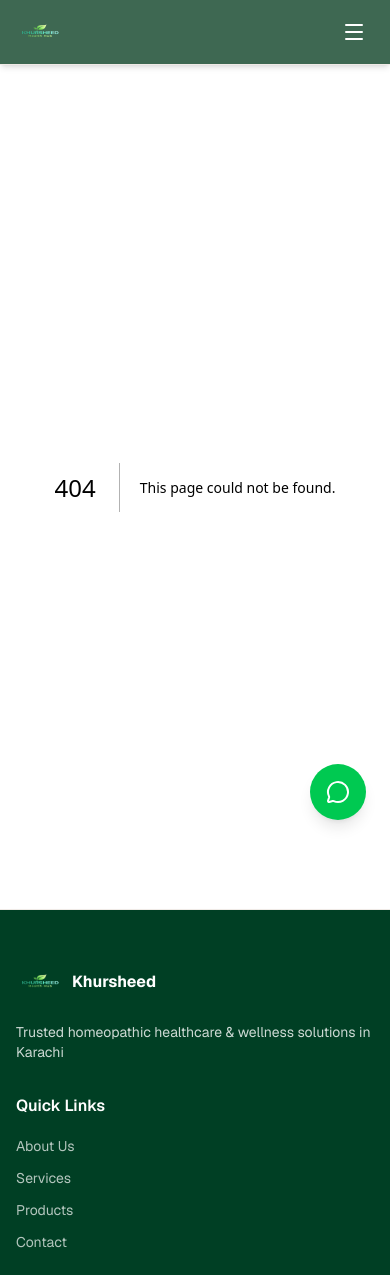
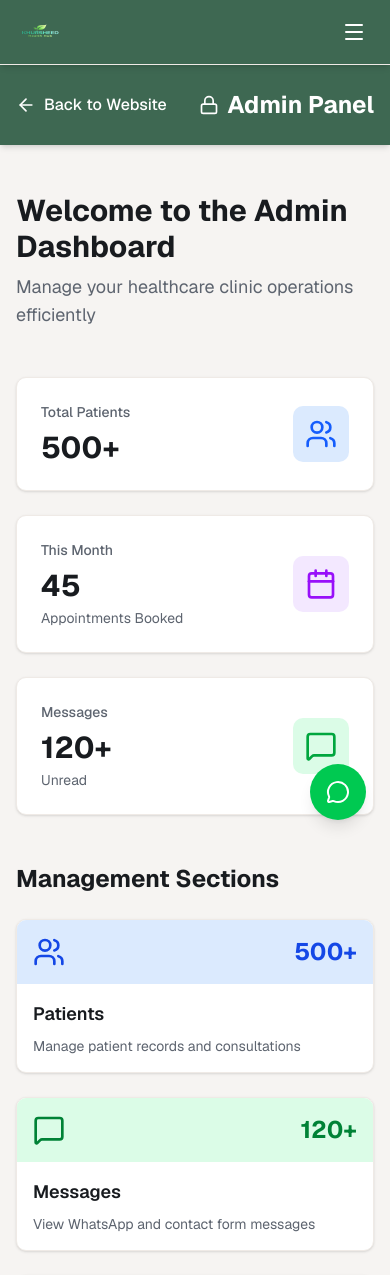
Before and after one commit to gocode7-code/v0-healthcare-web-app, a Next.js app: page /admin in a window 390 px wide. Before the commit this address had no page. Shown: the top 1275 px of the page. Built offline with nearby package versions, Linux system fonts and the light colour scheme.

Commit message:
feat: implement admin panel dashboard
Create admin page with header, stats, management sections, info note, and responsive design.

```diff
--- /dev/null
+++ b/app/admin/page.tsx
@@ -0,0 +1,181 @@
+import { Metadata } from 'next'
+import Link from 'next/link'
+import { ArrowLeft, Users, MessageSquare, Calendar, Package, Settings, Lock } from 'lucide-react'
+
+export const metadata: Metadata = {
+  title: 'Admin Panel | Khursheed Health Hub',
+  description: 'Admin dashboard for managing Khursheed Health Hub operations',
+  robots: 'noindex, nofollow',
+}
+
+export default function AdminPanel() {
+  const adminSections = [
+    {
+      title: 'Patients',
+      description: 'Manage patient records and consultations',
+      icon: Users,
+      stats: '500+',
+      color: 'bg-blue-100',
+      textColor: 'text-blue-700',
+      href: '#patients',
+    },
+    {
+      title: 'Messages',
+      description: 'View WhatsApp and contact form messages',
+      icon: MessageSquare,
+      stats: '120+',
+      color: 'bg-green-100',
+      textColor: 'text-green-700',
+      href: '#messages',
+    },
+    {
+      title: 'Appointments',
+      description: 'Manage and schedule appointments',
+      icon: Calendar,
+      stats: '45+',
+      color: 'bg-purple-100',
+      textColor: 'text-purple-700',
+      href: '#appointments',
+    },
+    {
+      title: 'Products',
+      description: 'Manage health products and inventory',
+      icon: Package,
+      stats: '12+',
+      color: 'bg-orange-100',
+      textColor: 'text-orange-700',
+      href: '#products',
+    },
+    {
+      title: 'Analytics',
+      description: 'View website traffic and performance',
+      icon: Settings,
+      stats: 'Data',
+      color: 'bg-indigo-100',
+      textColor: 'text-indigo-700',
+      href: '#analytics',
+    },
+    {
+      title: 'Settings',
+      description: 'Configure website settings',
+      icon: Settings,
+      stats: 'Config',
+      color: 'bg-gray-100',
+      textColor: 'text-gray-700',
+      href: '#settings',
+    },
+  ]
+
+  return (
+    <div className="min-h-screen" style={{ backgroundColor: 'oklch(0.968 0.004 70)' }}>
+      {/* Header */}
+      <div className="shadow-md" style={{ backgroundColor: 'oklch(0.48 0.06 160)' }}>
+        <div className="max-w-7xl mx-auto px-4 sm:px-6 lg:px-8 py-6">
+          <div className="flex items-center justify-between">
+            <div className="flex items-center gap-4">
+              <Link
+                href="/"
+                className="flex items-center gap-2 text-white hover:text-white/80 transition-colors"
+              >
+                <ArrowLeft className="w-5 h-5" />
+                <span className="font-medium">Back to Website</span>
+              </Link>
+            </div>
+            <div className="flex items-center gap-2 text-white">
+              <Lock className="w-5 h-5" />
+              <h1 className="text-2xl font-bold">Admin Panel</h1>
+            </div>
+          </div>
+        </div>
+      </div>
+
+      {/* Main Content */}
+      <div className="max-w-7xl mx-auto px-4 sm:px-6 lg:px-8 py-12">
+        {/* Welcome Section */}
+        <div className="mb-12">
+          <h2 className="text-3xl font-bold text-foreground mb-2">Welcome to the Admin Dashboard</h2>
+          <p className="text-muted-foreground text-lg">
+            Manage your healthcare clinic operations efficiently
+          </p>
+        </div>
+
+        {/* Stats Overview */}
+        <div className="grid grid-cols-1 md:grid-cols-3 gap-6 mb-12">
+          <div className="bg-white rounded-lg p-6 shadow-sm border border-border">
+            <div className="flex items-center justify-between">
+              <div>
+                <p className="text-muted-foreground text-sm font-medium">Total Patients</p>
+                <p className="text-3xl font-bold text-foreground mt-2">500+</p>
+              </div>
+              <div className="p-3 bg-blue-100 rounded-lg">
+                <Users className="w-8 h-8 text-blue-600" />
+              </div>
+            </div>
+          </div>
+
+          <div className="bg-white rounded-lg p-6 shadow-sm border border-border">
+            <div className="flex items-center justify-between">
+              <div>
+                <p className="text-muted-foreground text-sm font-medium">This Month</p>
+                <p className="text-3xl font-bold text-foreground mt-2">45</p>
+                <p className="text-sm text-muted-foreground mt-1">Appointments Booked</p>
+              </div>
+              <div className="p-3 bg-purple-100 rounded-lg">
+                <Calendar className="w-8 h-8 text-purple-600" />
+              </div>
+            </div>
+          </div>
+
+          <div className="bg-white rounded-lg p-6 shadow-sm border border-border">
+            <div className="flex items-center justify-between">
+              <div>
+                <p className="text-muted-foreground text-sm font-medium">Messages</p>
+                <p className="text-3xl font-bold text-foreground mt-2">120+</p>
+                <p className="text-sm text-muted-foreground mt-1">Unread</p>
+              </div>
+              <div className="p-3 bg-green-100 rounded-lg">
+                <MessageSquare className="w-8 h-8 text-green-600" />
+              </div>
+            </div>
+          </div>
+        </div>
+
+        {/* Admin Sections Grid */}
+        <div className="mb-12">
+          <h3 className="text-2xl font-bold text-foreground mb-6">Management Sections</h3>
+          <div className="grid grid-cols-1 md:grid-cols-2 lg:grid-cols-3 gap-6">
+            {adminSections.map((section) => {
+              const Icon = section.icon
+              return (
+                <a
+                  key={section.title}
+                  href={section.href}
+                  className="group bg-white rounded-lg overflow-hidden shadow-sm border border-border hover:shadow-md hover:border-primary/50 transition-all duration-300"
+                >
+                  <div className={`${section.color} p-4 flex items-center justify-between`}>
+                    <Icon className={`w-8 h-8 ${section.textColor}`} />
+                    <span className={`text-2xl font-bold ${section.textColor}`}>{section.stats}</span>
+                  </div>
+                  <div className="p-4">
+                    <h4 className="text-lg font-semibold text-foreground mb-2 group-hover:text-primary transition-colors">
+                      {section.title}
+                    </h4>
+                    <p className="text-sm text-muted-foreground">{section.description}</p>
+                  </div>
+                </a>
+              )
+            })}
+          </div>
+        </div>
+
+        {/* Quick Access Info */}
+        <div className="bg-blue-50 border border-blue-200 rounded-lg p-6">
+          <h3 className="text-lg font-semibold text-blue-900 mb-2">Note</h3>
+          <p className="text-blue-800">
+            This admin panel is currently in development. Full functionality including database integration, authentication, and advanced features will be added soon. For now, use this dashboard to navigate to different admin functions.
+          </p>
+        </div>
+      </div>
+    </div>
+  )
+}
```
